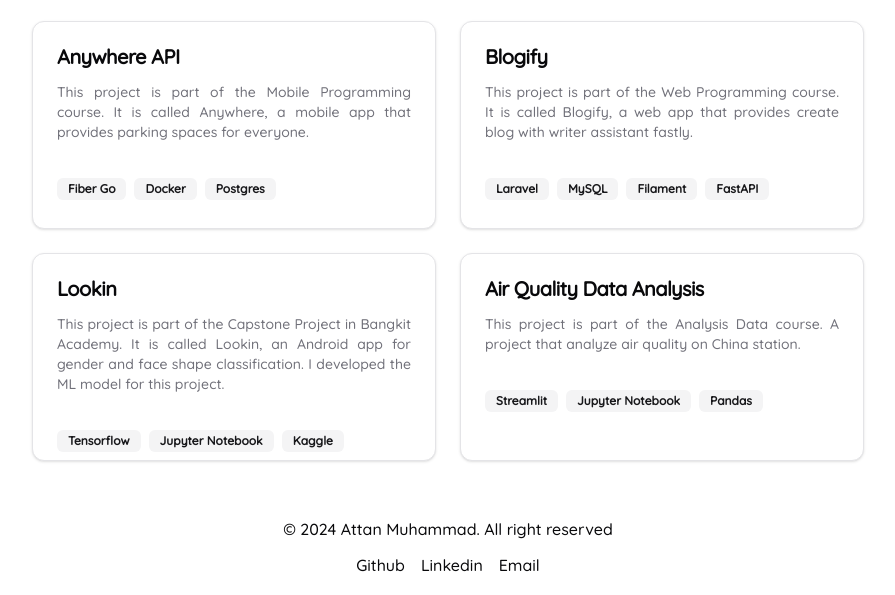
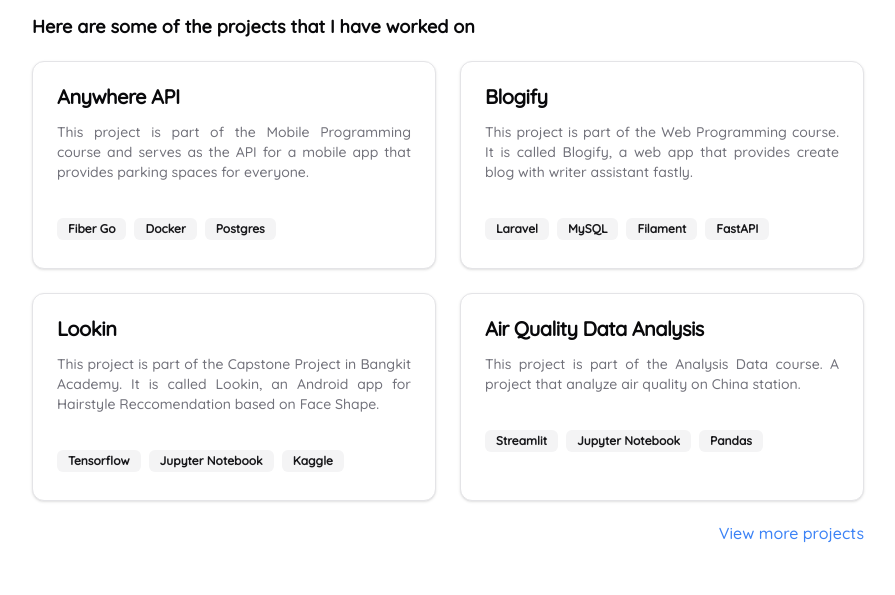
Before and after one commit to attmhd/my-porto, a Next.js app: page / in a window 1280 px wide. Shown: the part 786-1381 px from the top of the page, without its empty margins (192-1087 px from the left). Built offline with nearby package versions, Linux system fonts and the light colour scheme.

Commit message:
feat(projects): add "View More" and "Less" toggle functionality

```diff
--- a/src/app/projects.tsx
+++ b/src/app/projects.tsx
@@ -1,44 +1,90 @@
+'use client'; // Ensure this file is client-side
+
+import { useState } from "react";
 import { Badge } from "@/components/ui/badge";
 import { Card } from "@/components/ui/card";
 
-const details = [
+// Define a type for the project details
+interface Project {
+  title: string;
+  description: string;
+  tags: string[];
+  link?: string; // Link is optional
+}
+
+const details: Project[] = [
   {
     title: "Anywhere API",
-        description: "This project is part of the Mobile Programming course. It is called Anywhere, a mobile app that provides parking spaces for everyone.",
+    description:
+      "This project is part of the Mobile Programming course and serves as the API for a mobile app that provides parking spaces for everyone.",
     tags: ["Fiber Go", "Docker", "Postgres"],
-        link: "https://github.com/attmhd/anywhere-api"
+    link: "https://github.com/attmhd/anywhere-api",
   },
   {
     title: "Blogify",
-        description: "This project is part of the Web Programming course. It is called Blogify, a web app that provides create blog with writer assistant fastly.",
-        tags: ["Laravel", "MySQL", "Filament",  "FastAPI"],
-        link: "https://github.com/attmhd/blogify"
+    description:
+      "This project is part of the Web Programming course. It is called Blogify, a web app that provides create blog with writer assistant fastly.",
+    tags: ["Laravel", "MySQL", "Filament", "FastAPI"],
+    link: "https://github.com/attmhd/blogify",
   },
   {
     title: "Lookin",
-        description: "This project is part of the Capstone Project in Bangkit Academy. It is called Lookin, an Android app for gender and face shape classification. I developed the ML model for this project.",
+    description:
+      "This project is part of the Capstone Project in Bangkit Academy. It is called Lookin, an Android app for Hairstyle Reccomendation based on Face Shape.",
     tags: ["Tensorflow", "Jupyter Notebook", "Kaggle"],
-        link: "https://github.com/CP-Lookin/Machine-Learning"
+    link: "https://github.com/CP-Lookin/Machine-Learning",
   },
   {
-        // analisis data
     title: "Air Quality Data Analysis",
-        description: "This project is part of the Analysis Data course. A project that analyze air quality on China station.",
+    description:
+      "This project is part of the Analysis Data course. A project that analyze air quality on China station.",
     tags: ["Streamlit", "Jupyter Notebook", "Pandas"],
-    }
+  },
+  {
+    title: "Publikasi",
+    description:
+      "This project is part of the Web Programming course. It is called Publikasi, a web app that provides article publish.",
+    tags: ["Codeigniter", "MySQL"],
+    link: "https://github.com/attmhd/publikasi_ci4",
+  },
+  {
+    title: "Monitoring LDR",
+    description:
+      "This project is part of the Embedded system course ( Send data from NodeMCU esp 8266 to MySQL database ).",
+    tags: ["FastAPI", "MySQL", "Arduino", "Streamlit"],
+    link: "https://github.com/attmhd/monitoring-ldr",
+  },
+  {
+    title: "Simple Card Maker",
+    description:
+      "This project is part of a study group on basic Laravel development and serves as a simple web application that allows users to create simple name card.",
+    tags: ["Laravel", "MySQL", "Vite JS", "Tailwind CSS"],
+    link: "https://github.com/attnmhd/simple-card-maker",
+  },
 ];
 
-const Projects = () => {
+const Projects: React.FC = () => {
+  const [showMore, setShowMore] = useState<boolean>(false); // State to toggle visibility of more projects
+
+  const visibleProjects = showMore ? details : details.slice(0, 4); // Show only the first 4 projects initially
+
   return (
-        <div className="pt-10">
-            <h1 className="font-semibold text-lg">Here are some of the projects that I have worked on</h1>
+    <div className="pt-20">
+      <h1 className="font-semibold text-lg">
+        Here are some of the projects that I have worked on
+      </h1>
       {/* Grid container for two columns */}
       <div className="grid grid-cols-1 sm:grid-cols-2 gap-6 mt-5">
-                {details.map((project, index) => (
+        {visibleProjects.map((project, index) => (
           <Card key={index} className="w-full h-52">
             {/* Title Section */}
             <div className="px-6 pt-6">
-                            <a href={project.link} target="_blank" rel="noopener noreferrer" className="font-semibold text-xl leading-none tracking-tight hover:underline">
+              <a
+                href={project.link}
+                target="_blank"
+                rel="noopener noreferrer"
+                className="font-semibold text-xl leading-none tracking-tight hover:underline"
+              >
                 {project.title}
               </a>
             </div>
@@ -52,15 +98,31 @@ const Projects = () => {
             <div className="p-6">
               <div className="flex flex-wrap space-x-2">
                 {project.tags.map((tag, tagIndex) => (
-                                    <Badge key={tagIndex} variant="secondary" className="w-max">{tag}</Badge>
+                  <Badge key={tagIndex} variant="secondary" className="w-max">
+                    {tag}
+                  </Badge>
                 ))}
               </div>
             </div>
           </Card>
         ))}
       </div>
+
+      {/* View More / View Less Link */}
+      <div className="text-center mt-5 flex justify-end">
+        <a
+          href="#"
+          onClick={(e) => {
+            e.preventDefault(); // Prevent default anchor behavior
+            setShowMore(!showMore); // Toggle between "View More" and "View Less"
+          }}
+          className="text-blue-500 hover:underline"
+        >
+          {showMore ? "Less" : "View more projects"}
+        </a>
+      </div>
     </div>
   );
-}
+};
 
 export default Projects;
```
Lines whose indentation alone changed are shown as unchanged.
